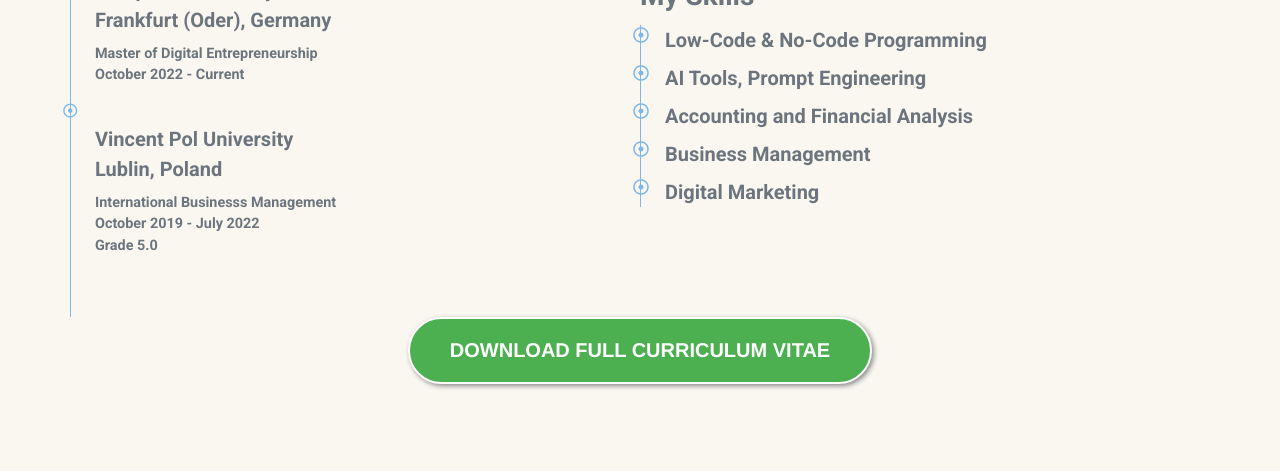
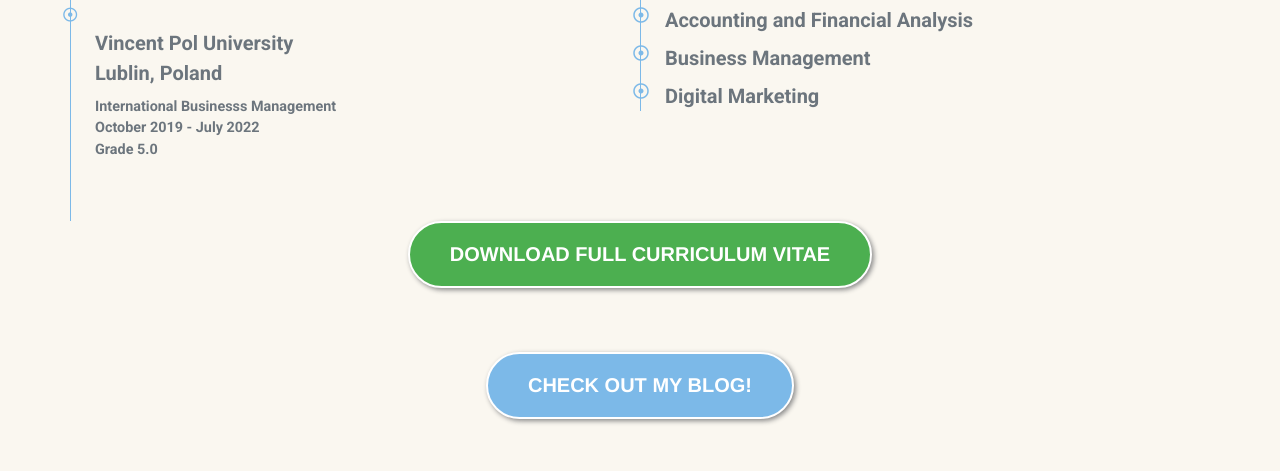
Before and after one commit to surrafel/mypage, a plain HTML site: page index.html in a window 1280 px wide. Shown: the part 1880-2351 px from the top of the page. Drawn offline with nearby package versions, Linux system fonts and the light colour scheme.

Commit message:
Update 21

```diff
--- a/index.html
+++ b/index.html
@@ -790,7 +790,7 @@
                     <p>
 
                         <!-- ADD A BEAUTIFUL PARAGRAPH ABOUT YOURSELF HERE -->
-                        I am an ardent believer in harnessing technology as a powerful instrument for the betterment of society and driving positive change. My passion for entrepreneurship, innovative thinking, and exploring new business models fuels my adventurous spirit, and I am constantly seeking opportunities to create meaningful impact. Currently, while pursuing my master's degree, I am also working on mypage.social, an exciting project that aims to revolutionize the way we create and manage personal web pages. mypage.social wants to empower users to showcase their skills, experiences, achievements, and more in a visually appealing and interactive way with its user-friendly interface and customizable templates.
+                        I am an ardent believer in harnessing technology as a powerful instrument for the betterment of society and driving positive change. My passion for entrepreneurship, innovative thinking, and exploring new business models fuels my adventurous spirit, and I am constantly seeking opportunities to create meaningful impact.
                       </div>
             </div>
         </div>
@@ -922,7 +922,23 @@
         <br>
       </p>
     </div>
-
+    <div style="text-align: center;" id="qualification">
+      <button style="background-color: #7CB9E8; color: white; padding: 20px 40px; border: 2px solid white; border-radius: 50px; font-size: 20px; box-shadow: 2px 2px 5px #888888; transition: all 0.3s ease;">
+        <a href="../mypage/blog.html" style="color: white; text-decoration: none; font-family: 'Helvetica Neue', Helvetica, Arial, sans-serif; font-weight: bold; text-transform: uppercase;">
+          Check out my Blog!
+        </a>
+      </button>
+      <style>
+        button:hover {
+          transform: translateY(-3px);
+          box-shadow: 3px 3px 6px #888888;
+        }
+      </style>
+      <p>
+        <br>
+        <br>
+      </p>
+    </div>
 
 
 
```
Also changed, not shown: 2 other files.
